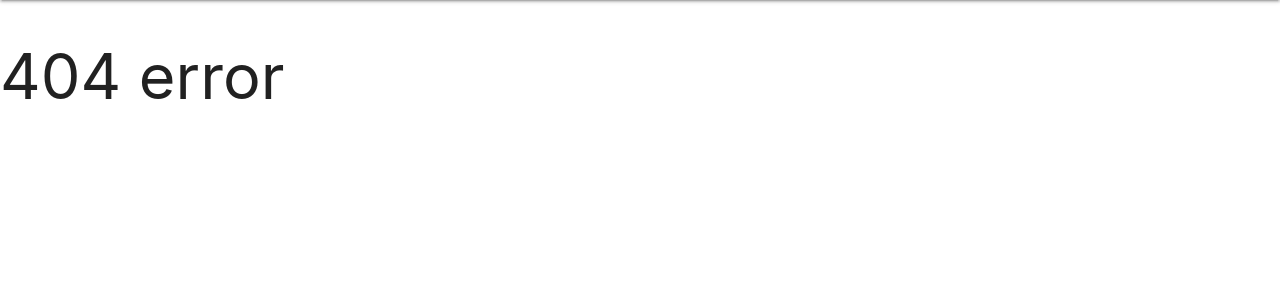
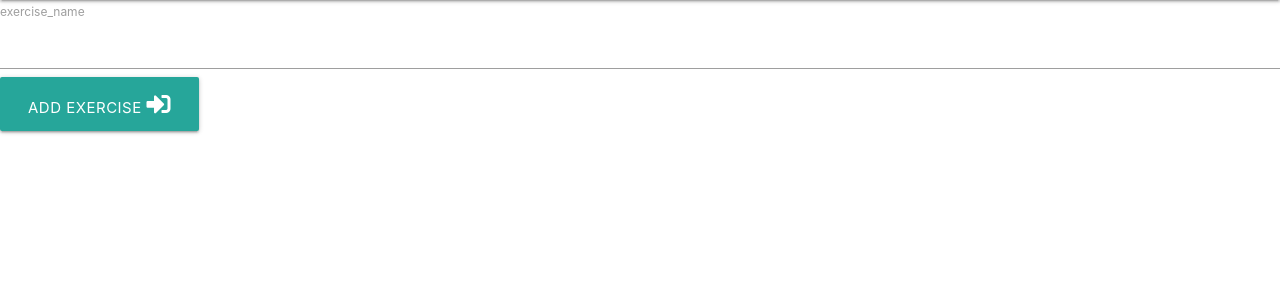
Before and after one commit to allyporwal/finishers-flask, a Flask app: page /add_exercises in a window 1280 px wide. Shown: the part 64-364 px from the top of the page. Run offline with Flask 2, Linux system fonts and the light colour scheme; the visitor is signed in with stand-in values (Sample User, id 1); data that the repository does not hold is empty; some libraries are stand-ins or nearby versions.

Commit message:
Add review display, ratings and add exercise function

```diff
--- a/app.py
+++ b/app.py
@@ -1,10 +1,11 @@
 import os
 from flask import (
-    Flask, flash, render_template, json,
+    Flask, flash, render_template,
     redirect, request, url_for, jsonify)
 from flask_wtf import FlaskForm
 from flask_wtf.csrf import CsrfProtect
-from wtforms import StringField, PasswordField, TextAreaField
+from wtforms import (
+    StringField, PasswordField, TextAreaField, RadioField)
 from wtforms.validators import InputRequired, Length, Regexp, EqualTo
 from flask_login import (
     UserMixin, LoginManager, current_user,
@@ -70,7 +71,15 @@ class login_form(FlaskForm):
 
 
 class review_form(FlaskForm):
+    vote = RadioField("vote", choices=[(100, "upvote"), (0, "downvote")])
     review = TextAreaField("review", validators=[InputRequired()])
+
+
+class add_exercise(FlaskForm):
+    exercise_name = StringField(
+        "exercise_name", validators=[InputRequired(), Length(
+            min=5, max=50,
+            message="Must be between 5 and 50 characters long")])
 
 
 @app.route("/")
@@ -145,13 +154,11 @@ def dashboard(username):
     finishers = mongo.db.finishers.find({"created_by": current_user.username})
     added_finishers = mongo.db.finishers.find(
         {"_id": {"$in": current_user.library}})
-    exercises = list(mongo.db.exercises.find({}, {'_id': False}))
 
     if current_user.is_authenticated:
         return render_template(
             "dashboard.html", username=current_user.username,
-            exercises=exercises, finishers=finishers,
-            added_finishers=added_finishers)
+            finishers=finishers, added_finishers=added_finishers)
 
     return redirect(url_for("login"))
 
@@ -336,17 +343,23 @@ def display_finisher(finisher_id):
         {"_id": ObjectId(finisher_id)})
     categories = list(mongo.db.categories.find())
     reviews = list(finisher["reviews"])
+    ratings = [int(i) for i in finisher["votes"]]
+    rating = sum(ratings)/len(ratings)
 
     if form.validate_on_submit():
+
         review = {
             "review": form.review.data,
             "reviewed_by": current_user.username
         }
         mongo.db.finishers.update(
             {"_id": ObjectId(finisher_id)}, {"$push": {"reviews": review}})
+        mongo.db.finishers.update(
+            {"_id": ObjectId(finisher_id)},
+            {"$push": {"votes": form.vote.data}})
         return redirect(url_for("display_finisher", finisher_id=finisher_id))
 
-    return render_template("finisher.html", finisher=finisher,
+    return render_template("finisher.html", finisher=finisher, rating=rating,
                            categories=categories, form=form, reviews=reviews)
 
 
@@ -361,42 +374,34 @@ def browse_finishers():
         "browse_finishers.html", finishers=finishers, categories=categories)
 
 
-@app.route('/hello', methods=['GET', 'POST'])
-def hello():
+# page for admin user to add new exercises to collection
+@app.route("/add_exercises", methods=["GET", "POST"])
+@login_required
+def add_exercises():
+    form = add_exercise()
 
-    # if request.method == 'GET':
-    #     return list(mongo.db.exercises.find({}, {'_id': False}))
+    if form.validate_on_submit():
+        exercise = {
+            form.exercise_name.data: None
+        }
+        flash("Exercise added to database")
+        mongo.db.exercises.insert_one(exercise)
+        return redirect(url_for("add_exercises"))
 
-    if request.method == 'POST':
-        print('Incoming..')
-        print(request.get_json())  # parse as JSON
-        return 'OK', 200
+    return render_template("add_exercises.html", form=form)
 
-    # GET request
-    else:
+
+@app.route("/autofill", methods=["GET", "POST"])
+def autofill():
+
+    if request.method == 'GET':
         message = list(mongo.db.exercises.find({}, {'_id': False}))
         return jsonify(message)
-
-
-# @app.route('/hello', methods=['GET', 'POST'])
-# def hello():
-
-#     # POST request
-#     if request.method == 'POST':
-#         print('Incoming..')
-#         print(request.get_json())  # parse as JSON
-#         return 'OK', 200
-
-#     # GET request
-#     else:
-#         message = {'greeting': 'Hello from Flask!'}
-#         return jsonify(message)  # serialize and use JSON headers
 
 
 @app.route("/logout")
 @login_required
 def logout():
-    # remove user from session cookies
     flash("You have been logged out")
     logout_user()
     return redirect(url_for("login"))
--- a/static/js/script.js
+++ b/static/js/script.js
@@ -1,6 +1,6 @@
 let exercises;
 
-fetch('/hello')
+fetch('/autofill')
   .then(response => response.json())
   .then(data => exercises = data)
   .then(function () {
--- /dev/null
+++ b/templates/add_exercises.html
@@ -0,0 +1,16 @@
+{% extends "base.html" %}
+{% block content %}
+
+<section>
+  <form class="col s12" method="POST" action="{{ url_for('add_exercises') }}">
+    {{ form.csrf_token }}
+    {{ form.exercise_name.label }} {{ form.exercise_name(size=20) }}
+    <button type="submit" class="col s12 btn-large">
+      Add exercise
+      <i class="fas fa-sign-in-alt"></i>
+    </button>
+  </form>
+</section>
+
+
+{% endblock %}
--- a/templates/finishers.html
+++ /dev/null
@@ -1,3 +0,0 @@
-{% extends "base.html" %}
-{% block content %}
-{% endblock %}
```
Also changed, not shown: templates/finisher.html (+26 -2 lines).
